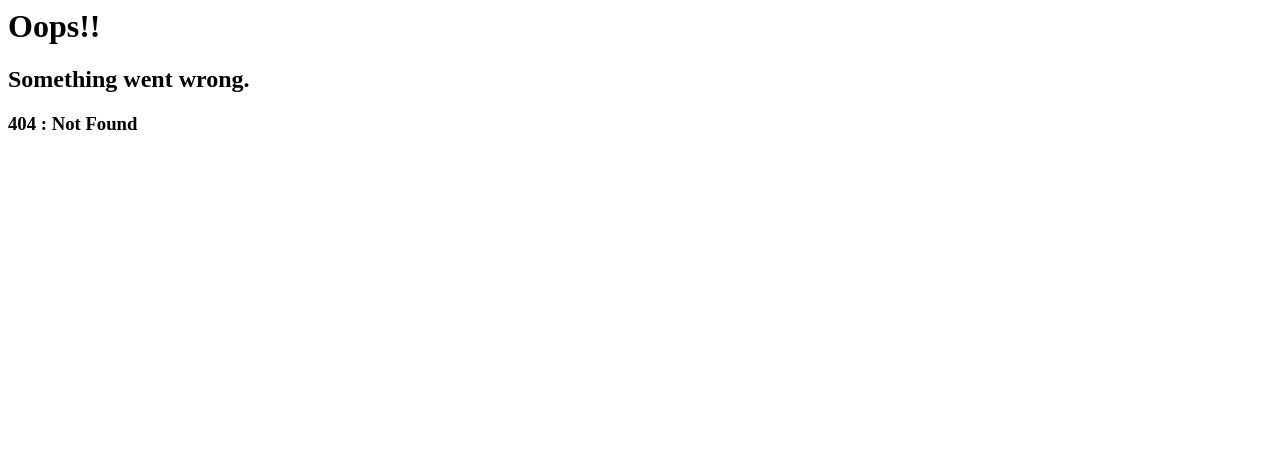
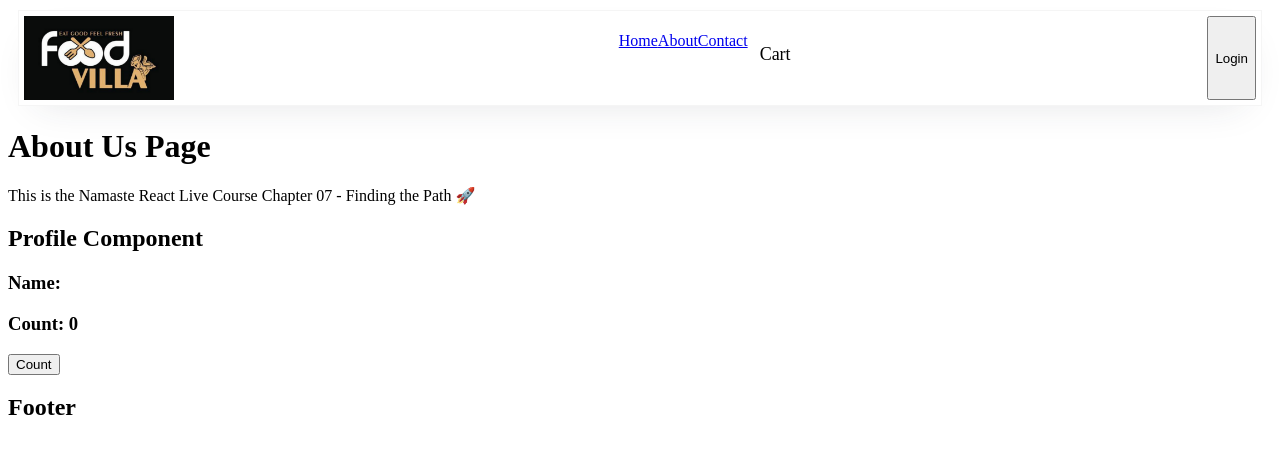
Before and after one commit to sunnysaini466/learn-react, a React (Vite) app: page /about/profile in a window 1280 px wide. Before the commit this address had no page. Shown: the top 454 px of the page. Built offline with nearby package versions, Linux system fonts and the light colour scheme.

Commit message:
Chapter-8 | Class based components, React Life Cycle

```diff
--- a/src/components/About.js
+++ b/src/components/About.js
@@ -1,9 +1,48 @@
-const About = () => {
-  return (
-    <div>
-      <h2>About Us ☺️</h2>
-      <h3>This is the react Live Course Chapter - 7 </h3>
-    </div>
-  );
-};
+import { Outlet } from "react-router-dom";
+import ProfileFunctionalComponent from "./Profile";
+import Profile from "./ProfileClass";
+import { Component } from "react";
+
+class About extends Component {
+  constructor(props) {
+    super(props);
+
+    //console.log("Parent - constructor");
+  }
+  componentDidMount() {
+    // Best place to make an Api call
+    //console.log("Parent - componentDidMount");
+  }
+  render() {
+    //console.log("Parent - render");
+    return (
+      <div>
+        <h1>About Us Page</h1>
+        <p>
+          This is the Namaste React Live Course Chapter 07 - Finding the Path 🚀
+        </p>
+        <ProfileFunctionalComponent />
+      </div>
+    );
+  }
+}
+
 export default About;
+
+/**
+ *
+ * Parent Constructor
+ * Parent render
+ *    First Child constructor
+ *    First Child render
+ *    Second Child constructor
+ *    Second Child render
+ *
+ *    DOM UPDATED for children
+ *
+ *    first Child componentDidMount
+ *    Second Child componentDid
+ *  Parent componentDidMount
+ *
+ *
+ */
--- /dev/null
+++ b/src/components/Profile.js
@@ -0,0 +1,36 @@
+import { useEffect, useState } from "react";
+
+const Profile = (props) => {
+  const [count, setCount] = useState(0);
+
+  useEffect(() => {
+    // API Call
+    const timer = setInterval(() => {
+      console.log("NAMASTE REACT OP ");
+    }, 1000);
+    console.log("useEffect");
+
+    return () => {
+      clearInterval(timer);
+      console.log("useEffect Return");
+    };
+  }, []);
+  console.log("render");
+
+  return (
+    <div>
+      <h2>Profile Component</h2>
+      <h3>Name: {props.name}</h3>
+      <h3>Count: {count}</h3>
+      <button
+        onClick={() => {
+          setCount(1);
+        }}
+      >
+        Count
+      </button>
+    </div>
+  );
+};
+
+export default Profile;
--- /dev/null
+++ b/src/components/ProfileClass.js
@@ -0,0 +1,67 @@
+import React from "react";
+
+class Profile extends React.Component {
+  constructor(props) {
+    super(props);
+    // Create State
+    this.state = {
+      userInfo: {
+        name: "Dummy Name",
+        location: "Dummy Location",
+      },
+    };
+    //console.log("Child - Constructor" + this.props.name);
+  }
+
+  componentDidMount() {
+    this.timer = setInterval(() => {
+      console.log("NAMASTE REACT OP ");
+    }, 1000);
+
+    //console.log("Child - componentDidMount");
+  }
+
+  componentDidUpdate(prevProps, prevState) {
+    if (this.state.count !== prevState.count) {
+      //
+    }
+    if (this.state.count2 !== prevState.count2) {
+      // code
+    }
+    console.log("Component Did Update");
+  }
+  componentWillUnmount() {
+    clearInterval(this.timer);
+    //console.log("ComponentWillUnmount");
+  }
+
+  render() {
+    const { count } = this.state;
+    //console.log("Child - render" + this.props.name);
+    return (
+      <div>
+        <h1> Profile Class Component </h1>
+        <img src={this.state.userInfo.avatar_url} />
+        <h2>Name: {this.state.userInfo.name}</h2>
+        <h2>Location: {this.state.userInfo.location}</h2>
+      </div>
+    );
+  }
+}
+
+/**
+ *
+ *  child constructor
+ *  child render
+ *  child componentDidMount
+ *
+ *  API call
+ *  Set State
+ *
+ *  <UPDATE CYCLES>
+ *  render
+ *
+ *
+ */
+
+export default Profile;
```
Also changed, not shown: src/App.js (+8 -2 lines), src/components/RestaurantMenu.js (+5 -4 lines).
